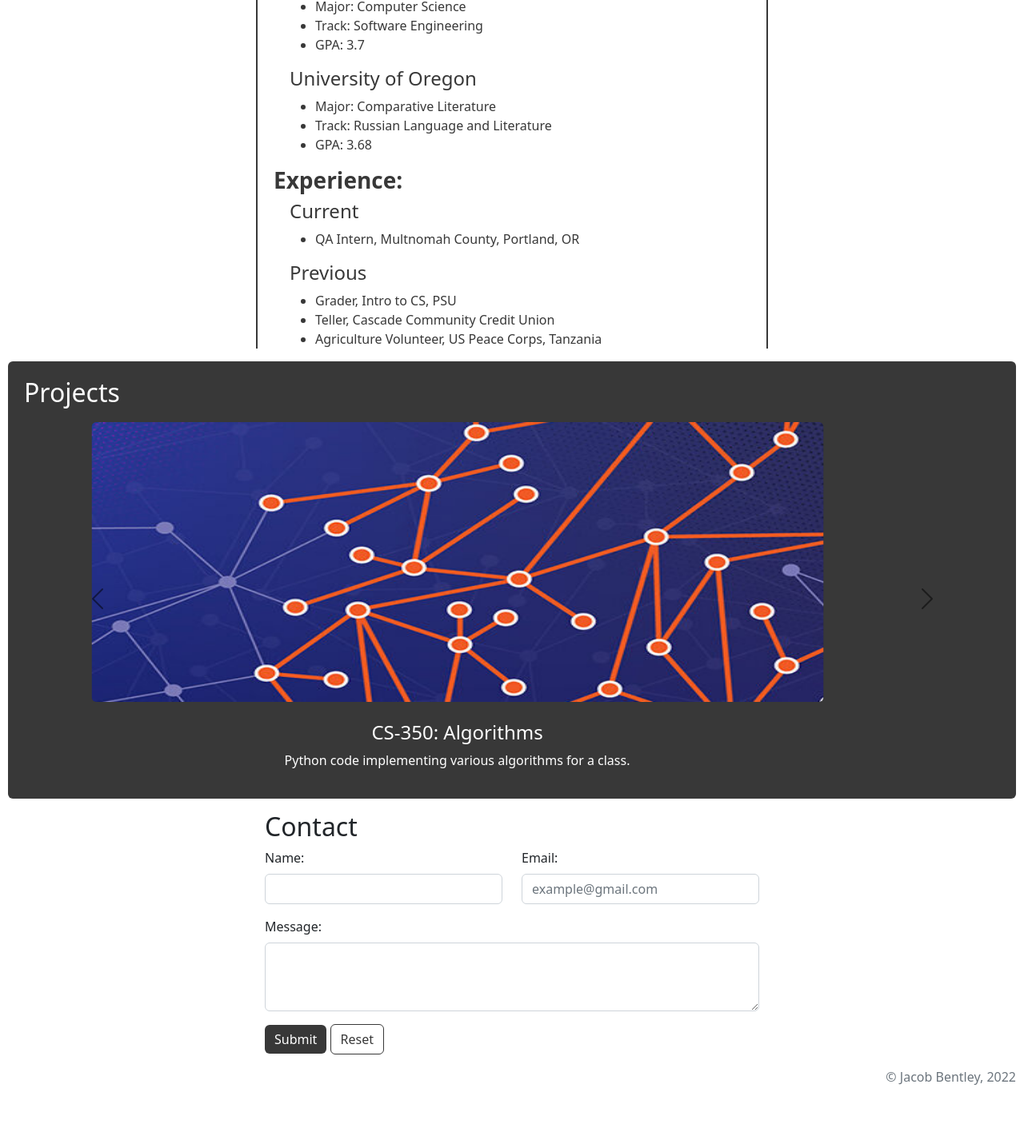
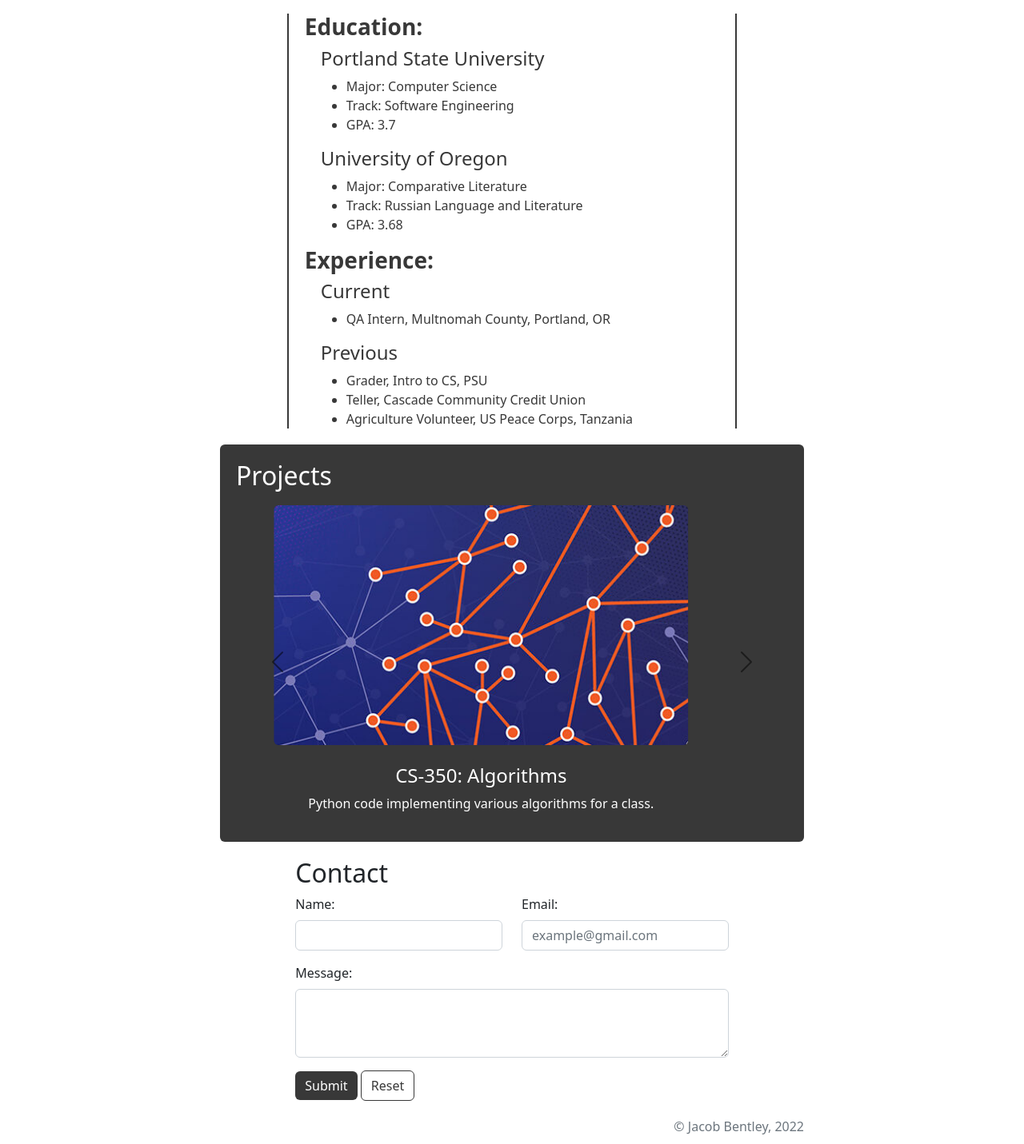
Before and after one commit to jpb7/portfolio, a plain HTML site: page index.html in a window 1280 px wide. Shown: the part 765-2196 px from the top of the page at 80% size. Before the commit the page ends 2124 px from the top, so only its background shows below. Drawn offline with nearby package versions, Linux system fonts and the light colour scheme.

Commit message:
Seventh commit: finish layout for large screen size

```diff
--- a/css/styles.css
+++ b/css/styles.css
@@ -1,3 +1,7 @@
+.bg-dark {
+    background-color: #383838 !important;
+}
+
 #nav-obj {
     margin: 10px;
 }
@@ -7,6 +11,7 @@
 }
 
 #logo {
+    font-size: 24px;
     margin-left: 20px;
 }
 
@@ -17,13 +22,13 @@
 #about, #projects {
     color: white;
     text-align: justify;
-    margin: 10px;
+    margin: 20px 10px 20px 10px;
     padding: 20px;
 }
 
 #resume {
     color: #383838;
-    margin: 20px 10px 10px 10px;
+    margin: 20px 10px 20px 10px;
     border-left: solid 2px #383838;
     border-right: solid 2px #383838;
 }
@@ -40,12 +45,8 @@
     margin-left: 20px;
 }
 
-.bg-dark {
-    background-color: #383838 !important;
-}
-
 #projects {
-    margin: 10px;
+    margin: 20px 10px 20px 10px;
 }
 
 .carousel-item {
@@ -53,7 +54,7 @@
 }
 
 #contact {
-    margin: 10px;
+    margin: 20px 10px 20px 10px;
 }
 
 .btn-primary {
@@ -68,5 +69,10 @@
 
 .text-muted {
     margin-right: 10px;
+    margin-bottom: 10px;
     text-align: right;
 }
+
+.main {
+    max-width: 750px;
+}
--- a/index.html
+++ b/index.html
@@ -24,9 +24,10 @@
   </script>
 </head>
 <body>
+  <div class="main d-block mx-auto">
 
   <!-- Navbar -->
-  <nav id="nav-obj" class="navbar navbar-dark bg-dark rounded gray">
+  <nav id="nav-obj" class="navbar navbar-dark bg-dark rounded">
     <span id="logo" class="navbar-brand mb-0 h1">Jacob Bentley</span>
     <ul class="navlist navbar-brand mb-0 navbar navbar-dark bg-dark">
       <li class="navbar-brand mb-0 h2">
@@ -41,7 +42,10 @@
         <a class="navbar-brand mb-0 navbar navbar-dark bg-dark"
            href="#projects">Projects</a>
       </li>
-      <li class="navbar-brand mb-0 h2">Contact</li>
+      <li class="navbar-brand mb-0 h2">
+        <a class="navbar-brand mb-0 navbar navbar-dark bg-dark"
+           href="#contact">Contact</a>
+      </li>
     </ul>
   </nav>
 
@@ -69,7 +73,7 @@
   </section>
 
   <!-- Resume -->
-  <section id="resume" class="d-block mx-auto w-50">
+  <section id="resume" class="d-block mx-auto w-75">
     <div class="education">
       <h3 class="resume-header">Education:</h3>
       <div class="psu-info">
@@ -118,7 +122,7 @@
 
       <!-- First slide -->
       <div class="carousel-item active" data-bs-interval="5000">
-        <img src="images/algorithms.jpg" class="d-block mx-auto w-75 rounded" alt="..." height="350px">
+        <img src="images/algorithms.jpg" class="d-block mx-auto w-75 rounded" alt="..." height="300px">
           <h4 class="text-center mt-4">
             <a class="text-reset text-decoration-none" href="https://github.com/jpb7/CS-350">
               CS-350: Algorithms
@@ -129,7 +133,7 @@
 
       <!-- Second slide -->
       <div class="carousel-item" data-bs-interval="5000">
-        <img src="images/redblacktree.png" class="d-block mx-auto w-75 rounded" alt="..." height="350px">
+        <img src="images/redblacktree.png" class="d-block mx-auto w-75 rounded" alt="..." height="300px">
         <h4 class="text-center mt-4">
           <a class="text-reset text-decoration-none" href="https://github.com/jpb7/rbtree">
             Red-Black Tree
@@ -140,7 +144,7 @@
 
       <!-- Third slide -->
       <div class="carousel-item" data-bs-interval="5000">
-        <img src="images/webdev.jpg" class="d-block mx-auto w-75 rounded" alt="..." height="350px">
+        <img src="images/webdev.jpg" class="d-block mx-auto w-75 rounded" alt="..." height="300px">
         <h4 class="text-center mt-4">
           <a class="text-reset text-decoration-none" href="https://github.com/jpb7/CS-410">
             CS-410: Intro to Web Development
@@ -165,7 +169,7 @@
   <!-- Contact form -->
   <section id="contact">
     <div class="row my-3">
-    <form class="d-block mx-auto w-50 contact-form">
+    <form class="d-block mx-auto w-75 contact-form">
     <h2>Contact</h2>
       <div class="row mb-3">
         <div class="col">
@@ -192,5 +196,6 @@
     <div class="text-muted">&copy; Jacob Bentley, 2022</div>
   </footer>
 
+</div>
 </body>
 </html>
```
